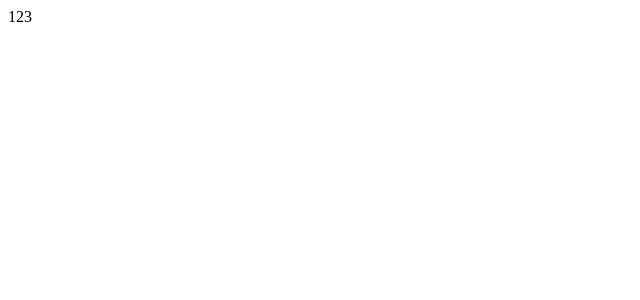
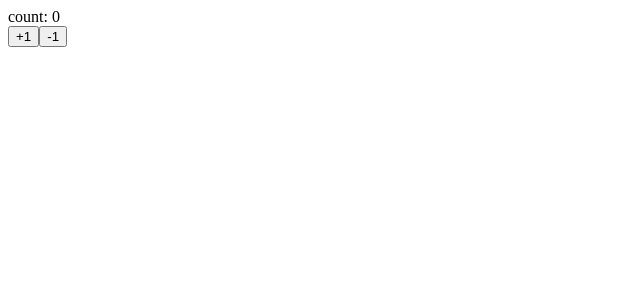
Before and after one commit to toshihi07/react-in-typescript, a React (Create React App) app: page / in a window 1280 px wide. Shown: the top 300 px of the page, without its empty margins (0-640 px from the left). Built offline with nearby package versions, Linux system fonts and the light colour scheme.

Commit message:
useState

```diff
--- a/src/App.tsx
+++ b/src/App.tsx
@@ -1,4 +1,6 @@
 import React from 'react';
+//import時には拡張子はいらない。
+import Counter  from './Counter';
 
 
 //optiononalnalな引数にしないと、index.tsxxで値を渡さなければエラーになる。
@@ -8,16 +10,17 @@ interface AppProps {
 
 //AppPropsを型引数に指定。こうすることで、引数の型指定を省ける。
 //型引数<AppProps>をしていしないと、AppProps内の型指定が機能しない。言い換えればアノテーションを掛けなければならない。
-const App: React.FunctionComponent = ({message}) => {
+const App: React.FunctionComponent = ({ }) => {
+
   //プロパティを取り出すjavascriptの分割代入。
   //何でも受け取れる状態ではtypescriptを導入する意味がない。
 
-  return <div>{ message }</div>;
+  return <div><Counter /></div>
 };
 
 //外から値が来なかったときにはこの値が採用される。必ずAppProps内にメンバが定義されていなければならない。
 App.defaultProps = {
-  message: 123,
+  message: "hello ham",
   description: 'This is app component'
 }
 
--- /dev/null
+++ b/src/Counter.tsx
@@ -0,0 +1,30 @@
+//componentの実装にはreactをimport
+import React, { useState } from "react";
+
+//React.FCに省略出来る。
+const Counter: React.FC<{}> = () => {
+  const initialState:any = 0;
+  //useStateで配列が戻ってくる。useStateの型引数を指定することで、numberのvalueが返ってくる。
+  const  [count, setCount] = useState<number>(initialState);
+
+  //methods
+  //countを操作できるのはsetCountのみ
+  //下記のはコールバック関数
+  const increment = () => {
+    setCount((precCount) => precCount + 1)
+  };
+
+  const decrement = () => {
+    setCount((precCount) => precCount - 1)
+  };
+
+  return (
+    <div>
+      <div>count: {count}</div>
+      <button onClick={increment}>+1</button>
+      <button onClick={decrement}>-1</button>
+    </div>
+  );
+};
+
+export default Counter;
```
Also changed, not shown: src/index.tsx (line endings or trailing spaces).
